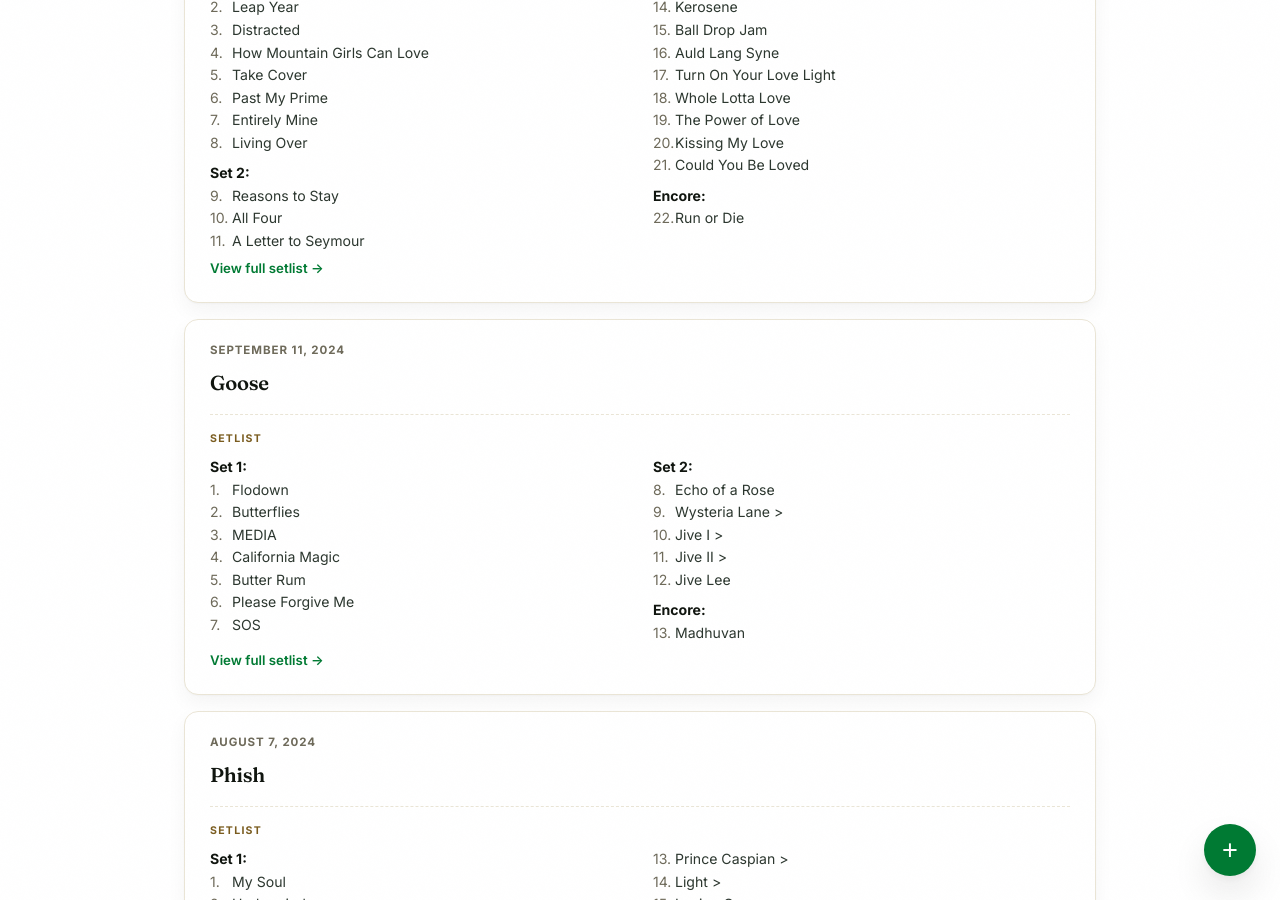
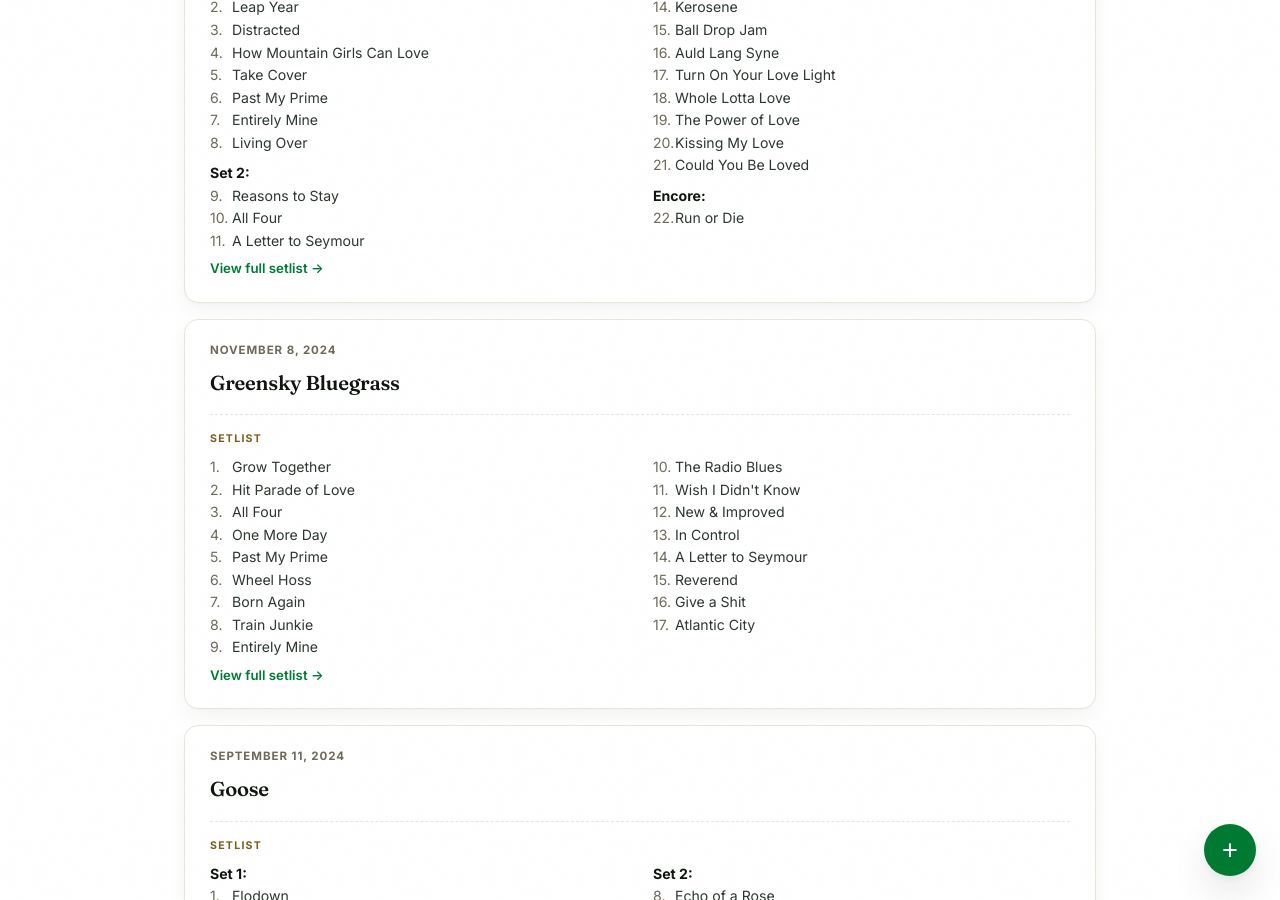
Before and after one commit to bmlanders/adventures, a Jekyll site: the page built from shows/index.html, in a window 1280 px wide and 900 px high, scrolled down 7315 px. Built offline with Jekyll 4.4.1, drawn with Linux system fonts in a browser that asks for light colours.

Commit message:
Log show: Greensky Bluegrass on 2024-11-08

```diff
--- a/shows/index.html
+++ b/shows/index.html
@@ -464,6 +464,34 @@
     </ol>
   </div>
   <a class="show-trip-link" href="https://www.setlist.fm/setlist/greensky-bluegrass/2024/mission-ballroom-denver-co-7350ca9d.html" target="_blank" rel="noopener">View full setlist &rarr;</a>
+</div>
+
+<div class="show-entry" id="2024-11-08-greensky-bluegrass">
+  <div class="show-date">November 8, 2024</div>
+  <h3>Greensky Bluegrass</h3>
+  <div class="setlist">
+    <div class="setlist-lbl">Setlist</div>
+    <ol class="setlist-list">
+      <li>Grow Together</li>
+      <li>Hit Parade of Love</li>
+      <li>All Four</li>
+      <li>One More Day</li>
+      <li>Past My Prime</li>
+      <li>Wheel Hoss</li>
+      <li>Born Again</li>
+      <li>Train Junkie</li>
+      <li>Entirely Mine</li>
+      <li>The Radio Blues</li>
+      <li>Wish I Didn't Know</li>
+      <li>New &amp; Improved</li>
+      <li>In Control</li>
+      <li>A Letter to Seymour</li>
+      <li>Reverend</li>
+      <li>Give a Shit</li>
+      <li>Atlantic City</li>
+    </ol>
+  </div>
+  <a class="show-trip-link" href="https://www.setlist.fm/setlist/greensky-bluegrass/2024/seascape-golf-course-miramar-beach-fl-5b5143d0.html" target="_blank" rel="noopener">View full setlist &rarr;</a>
 </div>
 
 <div class="show-entry" id="2024-09-11-goose">
```
